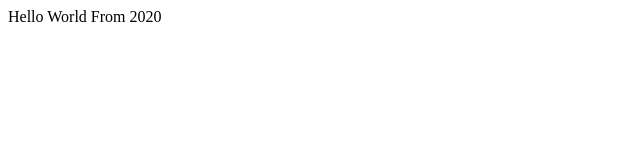
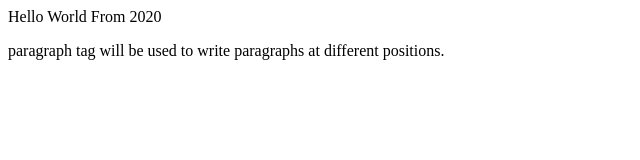
Before and after one commit to mahartariq/surge-deployment-exercise, a plain HTML site: page index.html in a window 1280 px wide. Shown: the whole page, without its empty margins (0-640 px from the left). Drawn offline with Linux system fonts and the light colour scheme.

Commit message:
updated index.html
code updated in index.html

```diff
--- a/index.html
+++ b/index.html
@@ -8,6 +8,7 @@
 <body>
 
 <div>Hello World From 2020</div>
+<p>paragraph tag will be used to write paragraphs at different positions.</p>
 
 </body>
 </html>
```
